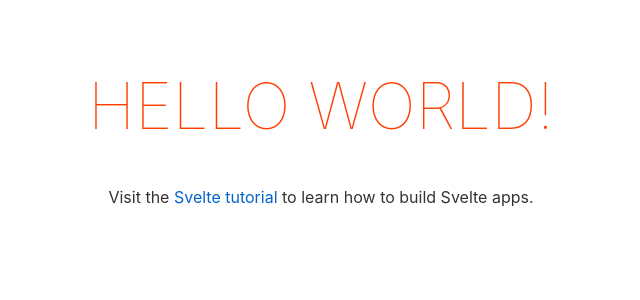
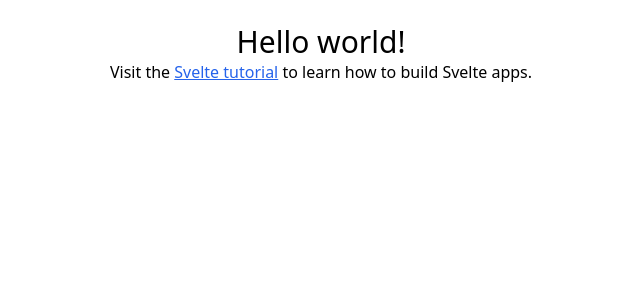
Before and after one commit to FCalabria/dont-be-bored, a Svelte app: page / in a window 1280 px wide. Shown: the top 300 px of the page, without its empty margins (319-959 px from the left). Built offline with nearby package versions, Linux system fonts and the light colour scheme.

Commit message:
Add tailwind

```diff
--- a/package.json
+++ b/package.json
@@ -9,12 +9,16 @@
   "devDependencies": {
     "@rollup/plugin-commonjs": "^17.0.0",
     "@rollup/plugin-node-resolve": "^11.0.0",
+    "autoprefixer": "^10.2.4",
+    "postcss": "^8.2.6",
     "rollup": "^2.3.4",
     "rollup-plugin-css-only": "^3.1.0",
     "rollup-plugin-livereload": "^2.0.0",
     "rollup-plugin-svelte": "^7.0.0",
     "rollup-plugin-terser": "^7.0.0",
-    "svelte": "^3.0.0"
+    "svelte": "^3.0.0",
+    "svelte-preprocess": "^4.6.9",
+    "tailwindcss": "^2.0.3"
   },
   "dependencies": {
     "sirv-cli": "^1.0.0"
--- a/public/global.css
+++ /dev/null
@@ -1,63 +0,0 @@
-html, body {
-	position: relative;
-	width: 100%;
-	height: 100%;
-}
-
-body {
-	color: #333;
-	margin: 0;
-	padding: 8px;
-	box-sizing: border-box;
-	font-family: -apple-system, BlinkMacSystemFont, "Segoe UI", Roboto, Oxygen-Sans, Ubuntu, Cantarell, "Helvetica Neue", sans-serif;
-}
-
-a {
-	color: rgb(0,100,200);
-	text-decoration: none;
-}
-
-a:hover {
-	text-decoration: underline;
-}
-
-a:visited {
-	color: rgb(0,80,160);
-}
-
-label {
-	display: block;
-}
-
-input, button, select, textarea {
-	font-family: inherit;
-	font-size: inherit;
-	-webkit-padding: 0.4em 0;
-	padding: 0.4em;
-	margin: 0 0 0.5em 0;
-	box-sizing: border-box;
-	border: 1px solid #ccc;
-	border-radius: 2px;
-}
-
-input:disabled {
-	color: #ccc;
-}
-
-button {
-	color: #333;
-	background-color: #f4f4f4;
-	outline: none;
-}
-
-button:disabled {
-	color: #999;
-}
-
-button:not(:disabled):active {
-	background-color: #ddd;
-}
-
-button:focus {
-	border-color: #666;
-}
--- a/public/index.html
+++ b/public/index.html
@@ -7,7 +7,6 @@
 	<title>Svelte app</title>
 
 	<link rel='icon' type='image/png' href='/favicon.png'>
-	<link rel='stylesheet' href='/global.css'>
 	<link rel='stylesheet' href='/build/bundle.css'>
 
 	<script defer src='/build/bundle.js'></script>
--- a/rollup.config.js
+++ b/rollup.config.js
@@ -4,6 +4,7 @@ import resolve from '@rollup/plugin-node-resolve';
 import livereload from 'rollup-plugin-livereload';
 import { terser } from 'rollup-plugin-terser';
 import css from 'rollup-plugin-css-only';
+import sveltePreprocess from "svelte-preprocess";
 
 const production = !process.env.ROLLUP_WATCH;
 
@@ -41,7 +42,16 @@ export default {
 			compilerOptions: {
 				// enable run-time checks when not in production
 				dev: !production
-			}
+			},
+			preprocess: sveltePreprocess({
+				sourceMap: !production,
+				postcss: {
+					plugins: [
+						require("tailwindcss"),
+						require("autoprefixer")
+					],
+				},
+			}),
 		}),
 		// we'll extract any component CSS out into
 		// a separate file - better for performance
--- a/src/App.svelte
+++ b/src/App.svelte
@@ -1,30 +1,10 @@
 <script>
+    import Styles from './Styles.svelte'
 	export let name;
 </script>
+<Styles />
 
-<main>
-	<h1>Hello {name}!</h1>
+<main class="text-center m-6">
+	<h1 class="text-3xl">Hello {name}!</h1>
 	<p>Visit the <a href="https://svelte.dev/tutorial">Svelte tutorial</a> to learn how to build Svelte apps.</p>
 </main>
-
-<style>
-	main {
-		text-align: center;
-		padding: 1em;
-		max-width: 240px;
-		margin: 0 auto;
-	}
-
-	h1 {
-		color: #ff3e00;
-		text-transform: uppercase;
-		font-size: 4em;
-		font-weight: 100;
-	}
-
-	@media (min-width: 640px) {
-		main {
-			max-width: none;
-		}
-	}
-</style>
--- /dev/null
+++ b/src/Styles.svelte
@@ -0,0 +1,11 @@
+<style global lang="postcss">
+    @tailwind base;
+    @tailwind components;
+    @tailwind utilities;
+    a {
+        @apply text-blue-600 underline;
+    }
+    a:visited {
+        @apply text-cyan-800;
+    }
+</style>
--- /dev/null
+++ b/tailwind.config.js
@@ -0,0 +1,23 @@
+const colors = require('tailwindcss/colors')
+const production = !process.env.ROLLUP_WATCH; // Or some other env var like NODE_ENV
+module.exports = {
+  theme: {
+    extend: {
+      colors: {
+        cyan: colors.cyan,
+      }
+    }
+  },
+  future: { // For Tailwind 2.0 upcoming changes
+    purgeLayersByDefault: true,
+    removeDeprecatedGapUtilities: true,
+  },
+  plugins: [],
+  purge: {
+    content: [
+      "./src/**/*.svelte",
+      "./public/**/*.html"
+    ],
+    enabled: production // Disable purge in dev
+  },
+};
```
Also changed, not shown: 1 other file (tests, documents, lock files or other folders).
